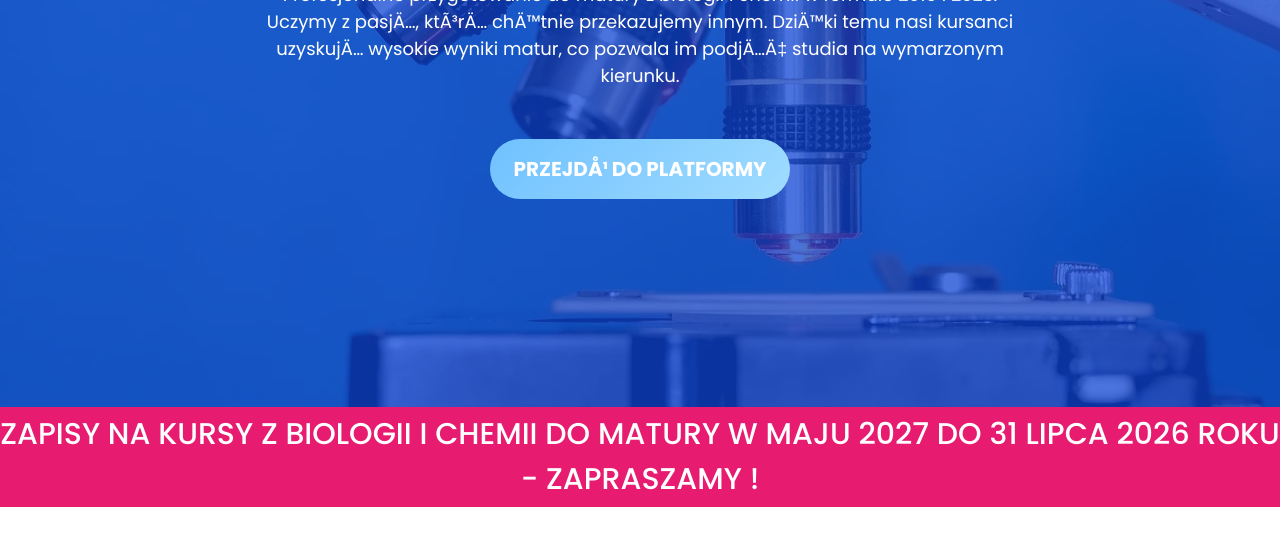
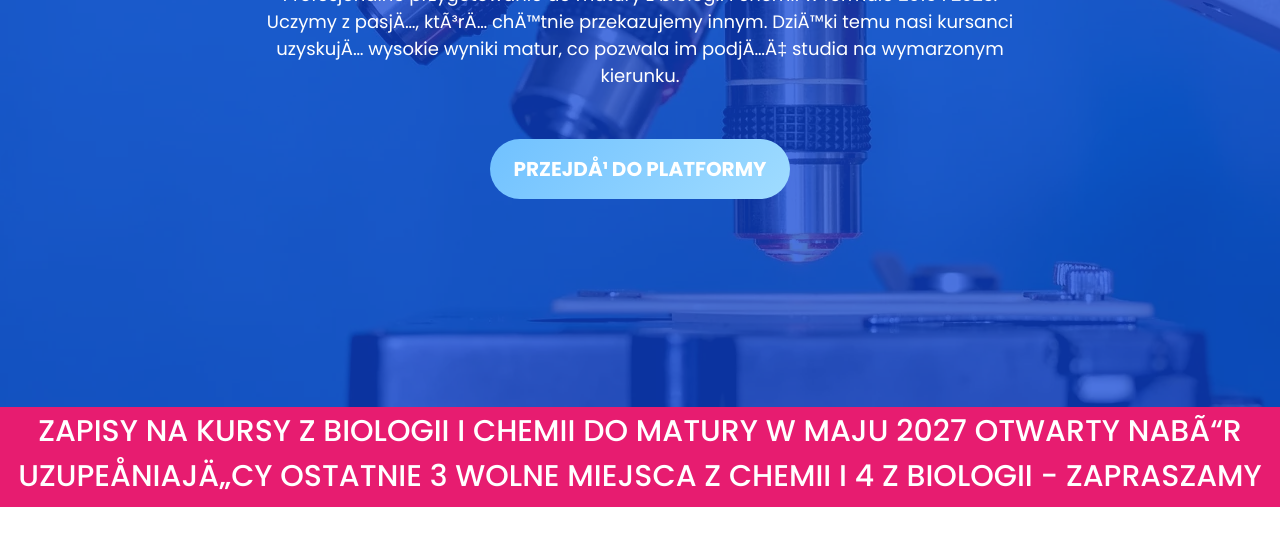
Before and after one commit to balbinasurma/medscience, a plain HTML site: page index.html in a window 1280 px wide. Shown: the part 393-952 px from the top of the page. Drawn offline with Linux system fonts and the light colour scheme.

Commit message:
Add files via upload

```diff
--- a/index.html
+++ b/index.html
@@ -63,7 +63,7 @@
     </div>
 
 <div class="zapisy">
-    <p class="zapisykursmaturalnyzbiologii">ZAPISY NA KURSY Z BIOLOGII I CHEMII DO MATURY W MAJU 2027 DO 31 LIPCA 2026 ROKU - ZAPRASZAMY !</p>
+    <p class="zapisykursmaturalnyzbiologii">ZAPISY NA KURSY Z BIOLOGII I CHEMII DO MATURY W MAJU 2027 OTWARTY NABÓR UZUPEŁNIAJĄCY OSTATNIE 3 WOLNE MIEJSCA Z CHEMII I 4 Z BIOLOGII - ZAPRASZAMY </p>
 </div>
     <section class="bootcamp"><br><h1 class="AKTUALNOŚCI"><b>UWAGA, KURSY DO MATURY ! </b></h1><br>
         <b></b>  <br>
@@ -118,12 +118,12 @@ Prawdziwy sukces to droga pełna wyzwań, która prowadzi do odkrywania swoich m
 
                 </div>-->
             </div>
-            <br>
+
 
     </section>
 
 <div class="zapisy">
-    <p class="zapisykursmaturalnyzbiologii">ZAPISY NA KURSY Z BIOLOGII I CHEMII DO MATURY W MAJU 2027 TYLKO DO 31 LIPCA 2026 ROKU - ZAPRASZAMY !</p>
+    <p class="zapisykursmaturalnyzbiologii">ZAPISY NA KURSY Z BIOLOGII I CHEMII DO MATURY W MAJU 2027 OTWARTY NABÓR UZUPEŁNIAJĄCY OSTATNIE 3 WOLNE MIEJSCA Z CHEMII I 4 Z BIOLOGII - ZAPRASZAMY</p>
 </div>
     </section>
 
```
